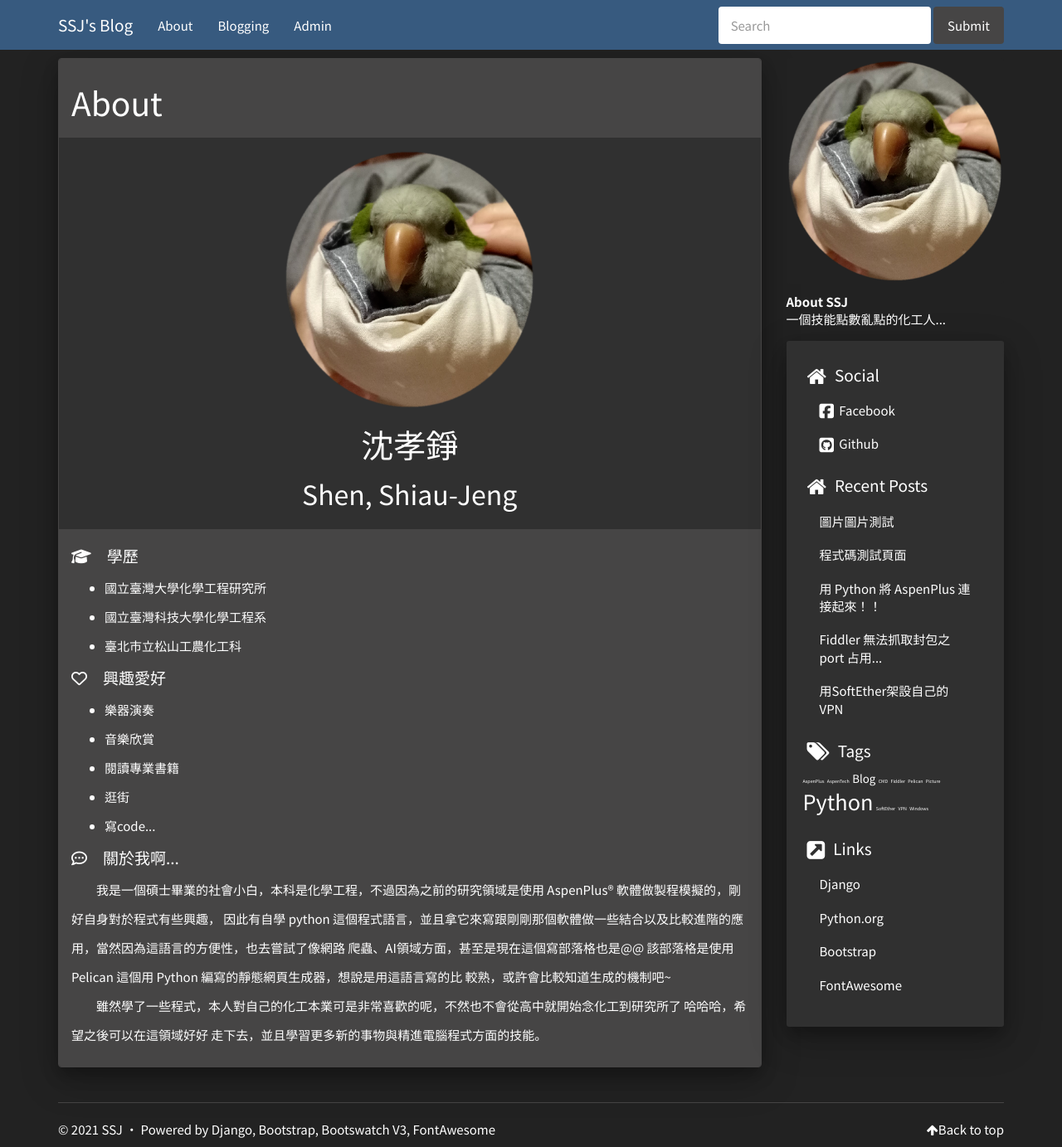
After one commit to Shen-SJ/DjangoCourse_Final_myblog, a Django app: page /about/ in a window 1280 px wide. The commit adds this page. Shown: the whole page at 83% size. Run offline with Django 3.2, Linux system fonts and the light colour scheme; data comes from the database, SQL or seed files in the repository; both versions use the stored data as it was after the commit; some libraries are stand-ins or nearby versions.

Commit message:
Add aboutme.html page modified some urls to be reversed resolution

```diff
--- a/Final_myblog/urls.py
+++ b/Final_myblog/urls.py
@@ -20,5 +20,6 @@
 urlpatterns = [
     path('admin/', admin.site.urls),
     path('', views.index),
-    path('article/<slug:slug>', views.article_page)
+    path('article/<slug:slug>', views.article_page, name='article-url'),
+    path('about/', views.aboutme)
 ]
--- a/mysite/models.py
+++ b/mysite/models.py
@@ -5,7 +5,7 @@
 
 # Create your models here.
 class Tags(models.Model):
-    name = models.CharField(max_length=100)
+    name = models.CharField(unique=True, max_length=100)
 
     class Meta:
         ordering = ('name',)
--- a/mysite/views.py
+++ b/mysite/views.py
@@ -50,7 +50,7 @@
 
 
 def index(request):
-    # show the recent posts in sidebar
+    # show the recent posts and tags cloud in sidebar
     recent_articles = recent_posts()
     tags_classified = tags_cloud()
 
@@ -68,8 +68,15 @@
     return render(request, 'index.html', locals())
 
 
+def aboutme(request):
+    # show the recent posts and tags cloud in sidebar
+    recent_articles = recent_posts()
+    tags_classified = tags_cloud()
+    return render(request, 'aboutme.html', locals())
+
+
 def article_page(request, slug):
-    # show the recent posts in sidebar
+    # show the recent posts and tags cloud in sidebar
     recent_articles = recent_posts()
     tags_classified = tags_cloud()
     try:
--- /dev/null
+++ b/templates/aboutme.html
@@ -0,0 +1,46 @@
+<!-- aboutme.html -->
+{% extends 'base.html' %}
+{% block content %}
+    <div class="panel panel-default">
+        <style>
+            div.panel-default {box-shadow: rgba(0, 0, 0, 0.25) 0px 14px 45px, rgba(0, 0, 0, 0.22) 0px 10px 18px}
+        </style>
+        <div class="panel-heading">
+            <h1 class="entry-title">About</h1>
+        </div>
+        <div class="panel-body">
+            {% load static %}
+            <p align="center"><img src="{% static "img\avatar.png" %}" width="300"></p>
+            <h1 align="Center"> 沈孝錚 </h1>
+            <h2 align="Center">Shen, Shiau-Jeng</h2>
+        </div>
+        <div class="panel-footer">
+            <style>
+                div.panel-footer {line-height: 35px}
+            </style>
+            <h4><i class="fas fa-graduation-cap" aria-hidden="true"></i>　學歷</h4>
+            <ul>
+                <li>國立臺灣大學化學工程研究所</li>
+                <li>國立臺灣科技大學化學工程系</li>
+                <li>臺北市立松山工農化工科</li>
+            </ul>
+            <h4><i class="far fa-heart" aria-hidden="true"></i>　興趣愛好</h4>
+            <ul>
+                <li>樂器演奏</li>
+                <li>音樂欣賞</li>
+                <li>閱讀專業書籍</li>
+                <li>逛街</li>
+                <li>寫code...</li>
+            </ul>
+            <h4><i class="far fa-comment-dots" aria-hidden="true"></i>　關於我啊...</h4>
+            <p>
+                  我是一個碩士畢業的社會小白，本科是化學工程，不過因為之前的研究領域是使用 AspenPlus® 軟體做製程模擬的，剛好自身對於程式有些興趣，
+                因此有自學 python 這個程式語言，並且拿它來寫跟剛剛那個軟體做一些結合以及比較進階的應用，當然因為這語言的方便性，也去嘗試了像網路
+                爬蟲、AI領域方面，甚至是現在這個寫部落格也是@@ 該部落格是使用 Pelican 這個用 Python 編寫的靜態網頁生成器，想說是用這語言寫的比
+                較熟，或許會比較知道生成的機制吧~<br>
+                  雖然學了一些程式，本人對自己的化工本業可是非常喜歡的呢，不然也不會從高中就開始念化工到研究所了 哈哈哈，希望之後可以在這領域好好
+                走下去，並且學習更多新的事物與精進電腦程式方面的技能。
+            </p>
+        </div>
+    </div>
+{% endblock %}
--- a/templates/article.html
+++ b/templates/article.html
@@ -11,7 +11,7 @@
     <!-- article information -->
         <header class="page-header">
             <h1>
-                <a href="https://shen-sj.github.io/articles/2021/02/07/shi-yong-ipadlai-xie-bu-luo-ge/" rel="bookmark"
+                <a href="{% url 'article-url' article.slug %}" rel="bookmark"
                    title="Permalink to {{ article.title }}">
                     {{ article.title }}
                 </a>
@@ -30,9 +30,9 @@
                         <span class="label label-default">Tags</span>
                         {% for tag in article.tags %}
                             {% if forloop.last %}
-                                <a href="/">{{ tag.name }}</a>
+                                <a href="/">{{ tag.name }}</a>  {# 需添加 tag url #}
                             {% else %}
-                                <a href="/">{{ tag.name }}</a>
+                                <a href="/">{{ tag.name }}</a>  {# 需添加 tag url #}
                                 /
                             {% endif %}
                         {% endfor %}
--- a/templates/navbar.html
+++ b/templates/navbar.html
@@ -11,7 +11,7 @@
     </div>
     <div class="collapse navbar-collapse navbar-ex1-collapse">
         <ul class="nav navbar-nav">
-            <li><a href="https://shen-sj.github.io/pages/about/">About</a></li>
+            <li><a href="/about">About</a></li>
             <li ><a href="/">Blogging</a></li>
             <li ><a href="/admin">Admin</a></li>
         </ul>
--- a/templates/sidebar.html
+++ b/templates/sidebar.html
@@ -28,7 +28,7 @@
                 <h4><i class="fa fa-home fa-lg"></i><span class="icon-label">Recent Posts</span></h4>
                 <ul class="list-group" id="recentposts">
                     {% for post in recent_articles %}
-                        <li class="list-group-item"><a href="/article/{{ post.slug }}">{{ post.title }}</a></li>
+                        <li class="list-group-item"><a href="{% url 'article-url' post.slug %}">{{ post.title }}</a></li>
                     {% endfor %}
                 </ul>
             </li>
```
Also changed, not shown: templates/index.html (+4 -5 lines), templates/temp.html (added, +42 -0 lines), db.sqlite3, mysite/migrations/0005_auto_20210830_0007.py (added).
